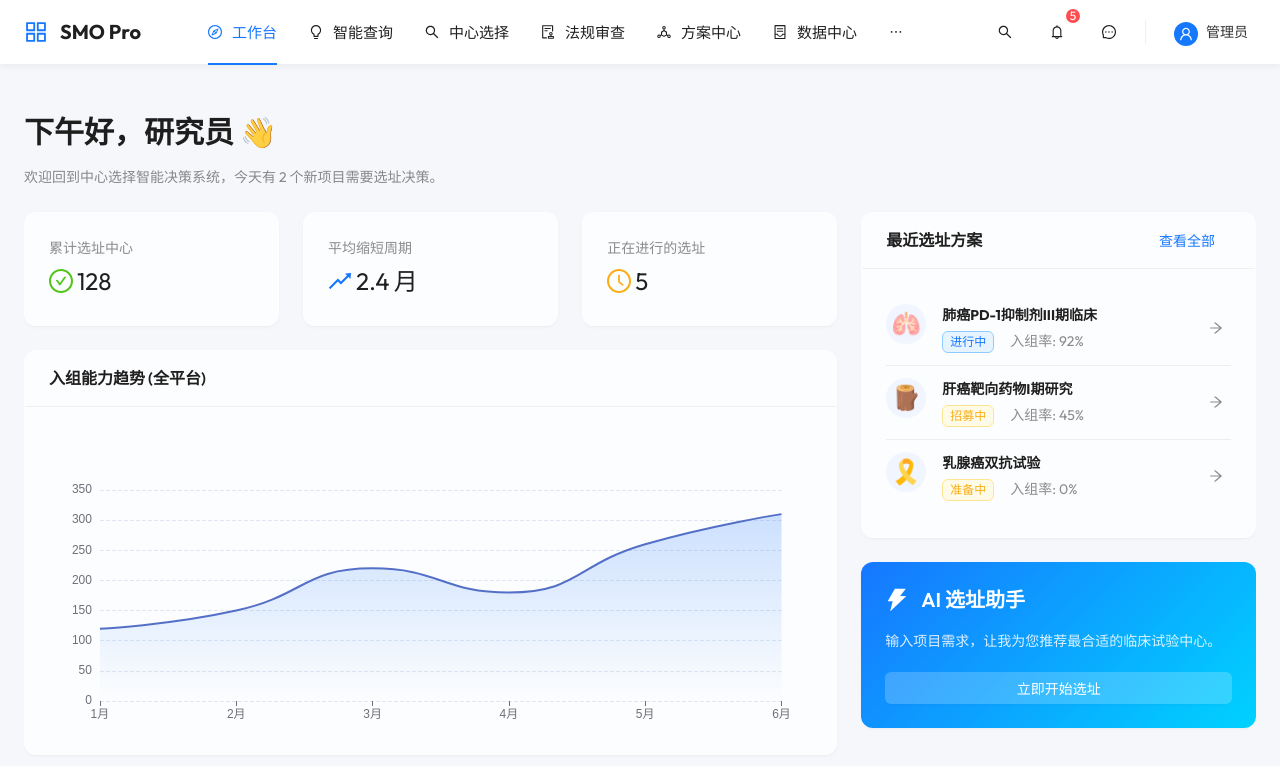
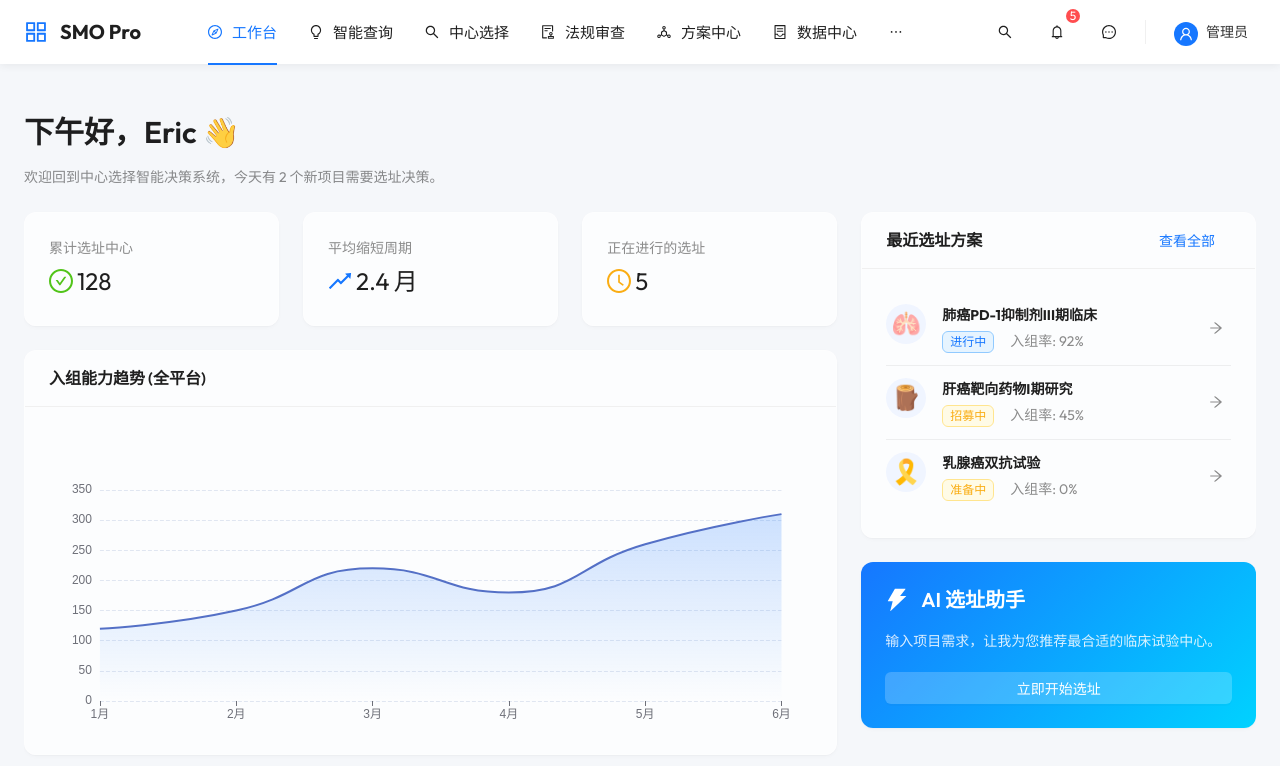
Before and after one commit to ChenBinbin2023/smo, a React (Vite) app in the folder frontend/: page / in a window 1280 px wide. Shown: the top 766 px of the page. Built offline with nearby package versions, Linux system fonts and the light colour scheme.

Commit message:
update: 工作台欢迎

```diff
--- a/frontend/src/pages/Home.tsx
+++ b/frontend/src/pages/Home.tsx
@@ -43,7 +43,7 @@ const Home = () => {
     return (
         <div className="animate-fade-in">
             <div style={{ marginBottom: 24 }}>
-                <Title level={2}>下午好，研究员 👋</Title>
+                <Title level={2}>下午好，Eric 👋</Title>
                 <Text type="secondary">欢迎回到中心选择智能决策系统，今天有 2 个新项目需要选址决策。</Text>
             </div>
 
```
